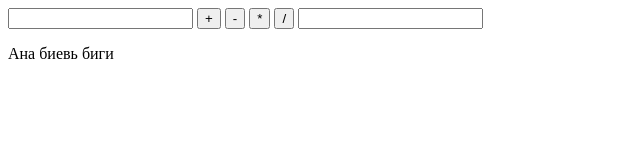
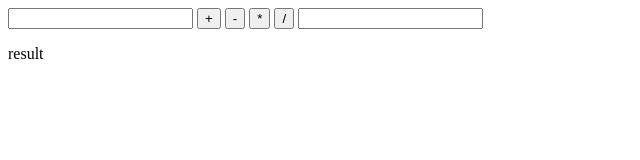
Before and after one commit to yosin2004/canculator, a plain HTML site: page index.html in a window 1280 px wide. Shown: the full height of the page, 0-640 px from the left. Drawn offline with Linux system fonts and the light colour scheme.

Commit message:
change name

```diff
--- a/index.html
+++ b/index.html
@@ -13,7 +13,7 @@
     <button id="multiple">*</button>
     <button id="divide">/</button>
     <input type="text" name="result" id="result">
-    <p id="p">Ана биевь биги</p>
+    <p id="p">result</p>
     <script src="index.js"></script>
 </body>
 </html>
```
